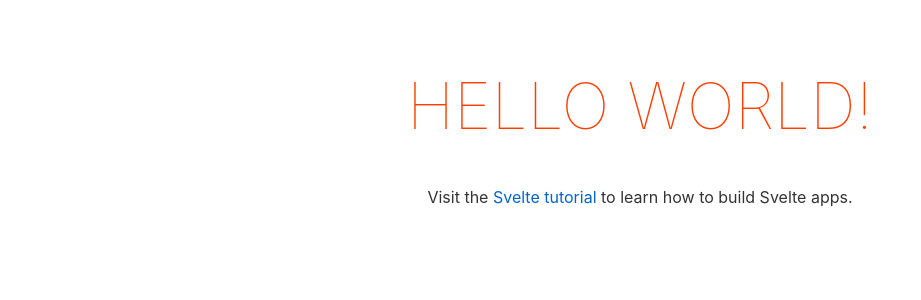
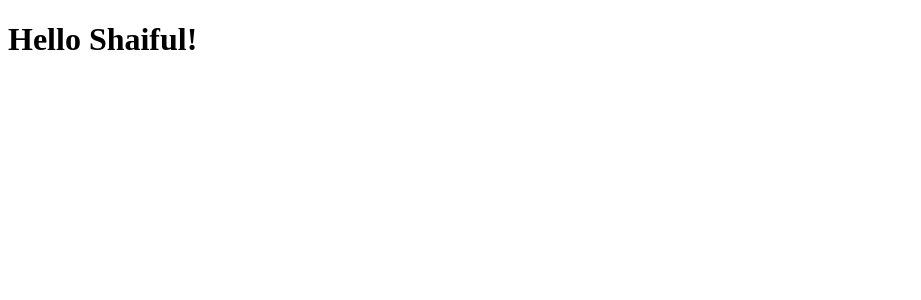
Before and after one commit to ibnumalik/start-page, a Svelte app: page / in a window 1280 px wide. Shown: the top 300 px of the page, without its empty margins (0-921 px from the left). Built offline with nearby package versions, Linux system fonts and the light colour scheme.

Commit message:
Remove and rename some default configuration

```diff
--- a/package.json
+++ b/package.json
@@ -1,5 +1,5 @@
 {
-  "name": "svelte-app",
+  "name": "welcome-page",
   "version": "1.0.0",
   "scripts": {
     "build": "rollup -c",
--- a/public/global.css
+++ /dev/null
@@ -1,66 +0,0 @@
-html, body {
-	position: relative;
-	width: 100%;
-	height: 100%;
-}
-
-body {
-	color: #333;
-	margin: 0;
-	padding: 8px;
-	box-sizing: border-box;
-	font-family: -apple-system, BlinkMacSystemFont, "Segoe UI", Roboto, Oxygen-Sans, Ubuntu, Cantarell, "Helvetica Neue", sans-serif;
-}
-
-a {
-	color: rgb(0,100,200);
-	text-decoration: none;
-}
-
-a:hover {
-	text-decoration: underline;
-}
-
-a:visited {
-	color: rgb(0,80,160);
-}
-
-label {
-	display: block;
-}
-
-input, button, select, textarea {
-	font-family: inherit;
-	font-size: inherit;
-	padding: 0.4em;
-	margin: 0 0 0.5em 0;
-	box-sizing: border-box;
-	border: 1px solid #ccc;
-	border-radius: 2px;
-}
-
-input:disabled {
-	color: #ccc;
-}
-
-input[type="range"] {
-	height: 0;
-}
-
-button {
-	color: #333;
-	background-color: #f4f4f4;
-	outline: none;
-}
-
-button:disabled {
-	color: #999;
-}
-
-button:not(:disabled):active {
-	background-color: #ddd;
-}
-
-button:focus {
-	border-color: #666;
-}
--- a/public/index.html
+++ b/public/index.html
@@ -4,10 +4,9 @@
 	<meta charset='utf-8'>
 	<meta name='viewport' content='width=device-width,initial-scale=1'>
 
-	<title>Svelte app</title>
+	<title>Welcome</title>
 
 	<link rel='icon' type='image/png' href='/favicon.png'>
-	<link rel='stylesheet' href='/global.css'>
 	<link rel='stylesheet' href='/build/bundle.css'>
 
 	<script defer src='/build/bundle.js'></script>
--- a/src/App.svelte
+++ b/src/App.svelte
@@ -4,27 +4,7 @@
 
 <main>
 	<h1>Hello {name}!</h1>
-	<p>Visit the <a href="https://svelte.dev/tutorial">Svelte tutorial</a> to learn how to build Svelte apps.</p>
 </main>
 
 <style>
-	main {
-		text-align: center;
-		padding: 1em;
-		max-width: 240px;
-		margin: 0 auto;
-	}
-
-	h1 {
-		color: #ff3e00;
-		text-transform: uppercase;
-		font-size: 4em;
-		font-weight: 100;
-	}
-
-	@media (min-width: 640px) {
-		main {
-			max-width: none;
-		}
-	}
 </style>
--- a/src/main.js
+++ b/src/main.js
@@ -3,7 +3,7 @@
 const app = new App({
 	target: document.body,
 	props: {
-		name: 'world'
+		name: 'Shaiful'
 	}
 });
 
```
Also changed, not shown: 1 other file (tests, documents, lock files or other folders).
